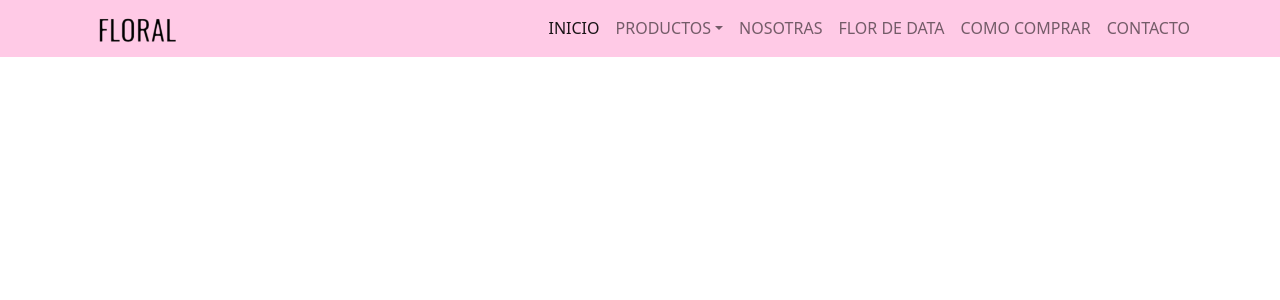
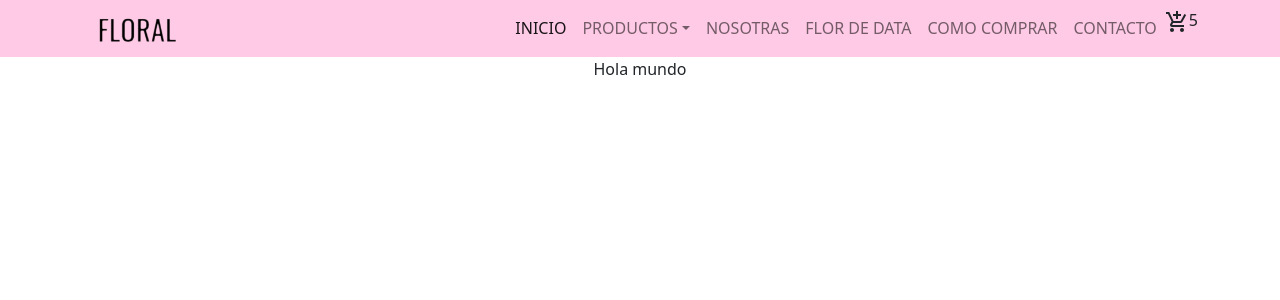
Before and after one commit to hhv1996/floraltiendavargas, a React (Create React App) app: page / in a window 1280 px wide. Shown: the top 300 px of the page. Built offline with nearby package versions, Linux system fonts and the light colour scheme.

Commit message:
se agrego icono de compra en navbar y componente itemlistcontainer

```diff
--- a/package.json
+++ b/package.json
@@ -3,6 +3,10 @@
   "version": "0.1.0",
   "private": true,
   "dependencies": {
+    "@emotion/react": "^11.6.0",
+    "@emotion/styled": "^11.6.0",
+    "@mui/icons-material": "^5.1.1",
+    "@mui/material": "^5.1.1",
     "@testing-library/jest-dom": "5.15.0",
     "@testing-library/react": "11.2.7",
     "@testing-library/user-event": "12.8.3",
--- a/src/App.js
+++ b/src/App.js
@@ -1,12 +1,14 @@
 import './App.css';
 import Navbar from './components/NavBar/NavBar'
-
+import ItemListcontainer from './components/ItemListContainer/ItemListContainer'
 
 function App() {
   return (
     <div className="App">
       <Navbar/>
+      <ItemListcontainer input={"Hola mundo"}/>
     </div>
+
   );
 }
 
--- /dev/null
+++ b/src/components/ItemListContainer/ItemListContainer.jsx
@@ -0,0 +1,9 @@
+const ItemListContainer = ({input})=>{
+    return(
+        <div>
+            {input}
+        </div>
+
+    )
+}
+export default ItemListContainer
--- /dev/null
+++ b/src/components/NavBar/CartWidget/CartWidget.css
@@ -0,0 +1,5 @@
+.WidgetShop{
+    display: flex;
+    align-items: center;
+    justify-content: center;
+}
--- /dev/null
+++ b/src/components/NavBar/CartWidget/CartWidget.jsx
@@ -0,0 +1,12 @@
+import AddShoppingCartIcon from '@mui/icons-material/AddShoppingCart';
+
+const CartWidget = ({numCompra})=>{
+    return(
+        <div className="WidgetShop">
+            <AddShoppingCartIcon/>
+            {numCompra}
+        </div>
+
+    )
+}
+export default CartWidget
--- a/src/components/NavBar/NavBar.jsx
+++ b/src/components/NavBar/NavBar.jsx
@@ -1,5 +1,6 @@
 import './NavBar.css'
 import Logo from './logo.png'
+import Shopwidget from './CartWidget/CartWidget'
 
 const NavBar = ()=>{
     return(
@@ -26,6 +27,7 @@ const NavBar = ()=>{
                             <a className="nav-link " href="/#">FLOR DE DATA</a>
                             <a className="nav-link " href="/#">COMO COMPRAR</a>
                             <a className="nav-link " href="/#">CONTACTO</a>
+							<Shopwidget numCompra={5}/>
 						</div>
 					</div>
 				</div>
```
Also changed, not shown: src/components/NavBar/CartWidget/shopIcon.svg (added), 1 other file (tests, documents, lock files or other folders).
